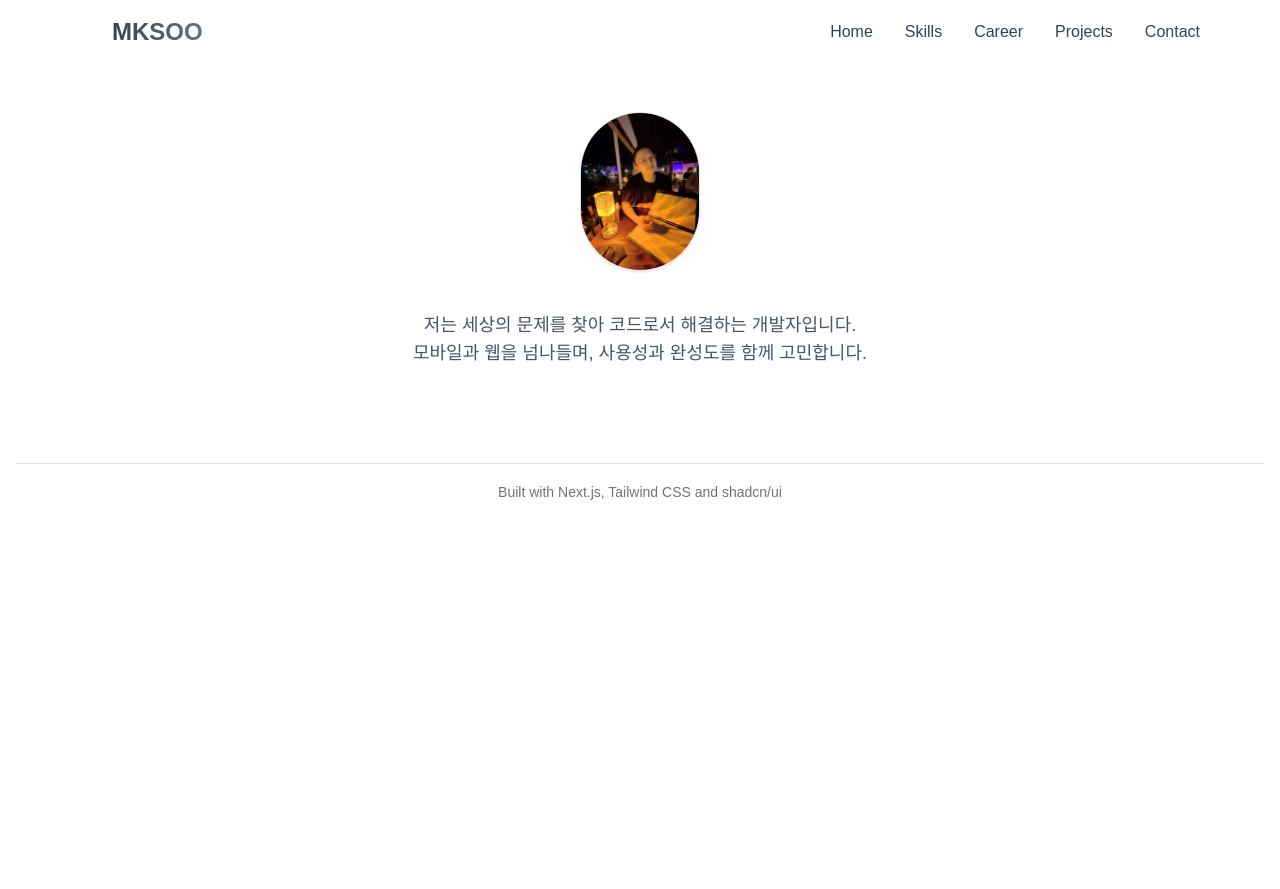
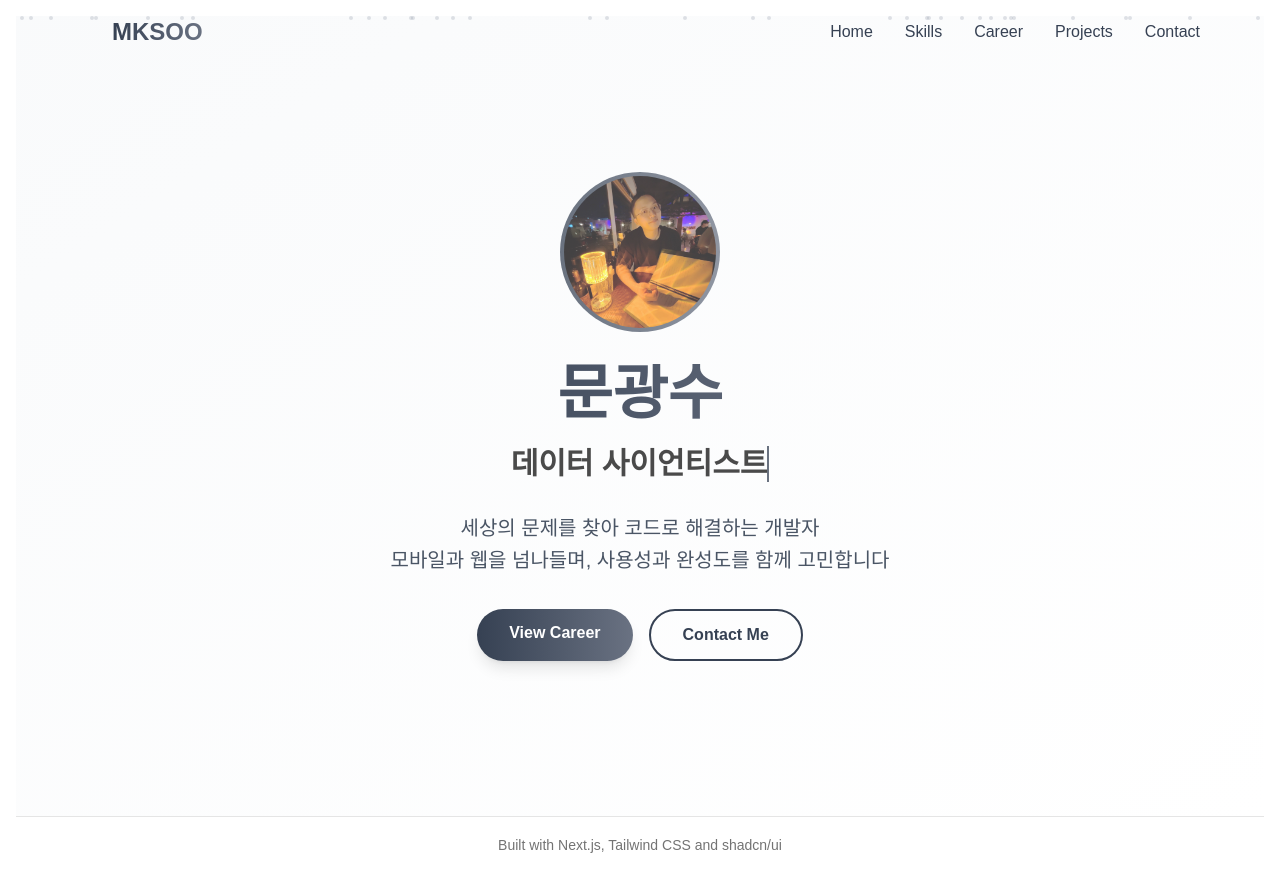
Before and after one commit to mksoo/mksoo-portfolio, a Next.js app: page / in a window 1280 px wide. Before the commit the page ends 800 px from the top, so only its background shows below. Built offline with nearby package versions, Linux system fonts and the light colour scheme; a web font is replaced by a local one.

Commit message:
feat(hero): 타이핑 효과와 파티클 배경 추가\n\nfix: 파티클 클라이언트 전용 생성으로 hydration 불일치 수정

```diff
--- a/src/app/components/Hero.tsx
+++ b/src/app/components/Hero.tsx
@@ -1,21 +1,119 @@
+"use client";
+
 import Image from "next/image";
+import { useEffect, useState } from "react";
 
 export default function Hero() {
+  const [currentRole, setCurrentRole] = useState(0);
+  const [displayText, setDisplayText] = useState("");
+  const [isDeleting, setIsDeleting] = useState(false);
+  const [particles, setParticles] = useState<Array<{left: number, delay: number, duration: number}>>([]);
+
+  const roles = ['창업가', '데이터 사이언티스트', '풀스택 개발자'];
+
+  // 파티클 데이터를 클라이언트에서만 생성
+  useEffect(() => {
+    const generateParticles = () => {
+      const newParticles = Array.from({ length: 50 }).map(() => ({
+        left: Math.random() * 100,
+        delay: Math.random() * 20,
+        duration: 15 + Math.random() * 10
+      }));
+      setParticles(newParticles);
+    };
+
+    generateParticles();
+  }, []);
+
+  useEffect(() => {
+    const typeEffect = () => {
+      const current = roles[currentRole];
+
+      if (!isDeleting) {
+        if (displayText.length < current.length) {
+          setDisplayText(current.slice(0, displayText.length + 1));
+        } else {
+          setTimeout(() => setIsDeleting(true), 2000);
+        }
+      } else {
+        if (displayText.length > 0) {
+          setDisplayText(current.slice(0, displayText.length - 1));
+        } else {
+          setIsDeleting(false);
+          setCurrentRole((prev) => (prev + 1) % roles.length);
+        }
+      }
+    };
+
+    const timer = setTimeout(typeEffect, isDeleting ? 50 : 100);
+    return () => clearTimeout(timer);
+  }, [displayText, isDeleting, currentRole, roles]);
+
   return (
-    <div>
-      <section className="w-full flex flex-col items-center justify-center text-center py-24 gap-6">
-        <Image
-          src="/profile.jpeg"
-          alt="프로필 사진"
-          width={120}
-          height={120}
-          className="rounded-full border border-gray-200 shadow-sm mb-4"
-        />
-        <p className="text-lg text-gray-600 max-w-xl">
-          저는 세상의 문제를 찾아 코드로서 해결하는 개발자입니다.<br />
-          모바일과 웹을 넘나들며, 사용성과 완성도를 함께 고민합니다.
+    <section id="home" className="min-h-screen flex items-center justify-center relative overflow-hidden bg-gradient-to-br from-gray-50 to-white">
+      {/* Particles Background */}
+      <div className="absolute inset-0 w-full h-full overflow-hidden">
+        {particles.map((particle, i) => (
+          <div
+            key={i}
+            className="absolute w-1 h-1 bg-gray-400 rounded-full opacity-30 particle-float"
+            style={{
+              left: `${particle.left}%`,
+              animationDelay: `${particle.delay}s`,
+              animationDuration: `${particle.duration}s`,
+            }}
+          />
+        ))}
+      </div>
+
+      <div className="text-center z-10 max-w-4xl px-8">
+        {/* Profile Image */}
+        <div className="relative mb-8">
+          <div className="w-40 h-40 mx-auto rounded-full bg-gradient-to-r from-gray-700 to-gray-500 p-1 animate-pulse">
+            <Image
+              src="/profile.jpeg"
+              alt="문광수 프로필"
+              width={160}
+              height={160}
+              className="w-full h-full rounded-full object-cover"
+            />
+          </div>
+        </div>
+
+        {/* Name */}
+        <h1 className="text-5xl md:text-6xl font-black mb-4 bg-gradient-to-r from-gray-700 to-gray-500 bg-clip-text text-transparent">
+          문광수
+        </h1>
+
+        {/* Role Text with Typing Effect */}
+        <div className="text-2xl md:text-3xl font-semibold mb-6 h-12 flex items-center justify-center">
+          <span className="border-r-2 border-gray-700 animate-pulse">
+            {displayText}
+          </span>
+        </div>
+
+        {/* Description */}
+        <p className="text-xl text-gray-600 mb-8 leading-relaxed max-w-2xl mx-auto">
+          세상의 문제를 찾아 코드로 해결하는 개발자<br />
+          모바일과 웹을 넘나들며, 사용성과 완성도를 함께 고민합니다
         </p>
-      </section>
-    </div>
+
+        {/* Buttons */}
+        <div className="flex gap-4 justify-center flex-wrap">
+          <a
+            href="#career"
+            className="px-8 py-3 bg-gradient-to-r from-gray-700 to-gray-500 text-white rounded-full font-semibold shadow-lg hover:shadow-xl transform hover:-translate-y-1 transition-all duration-300"
+          >
+            View Career
+          </a>
+          <a
+            href="#contact"
+            className="px-8 py-3 border-2 border-gray-700 text-gray-700 rounded-full font-semibold hover:bg-gray-700 hover:text-white transition-all duration-300"
+          >
+            Contact Me
+          </a>
+        </div>
+      </div>
+    </section>
   );
 }
```
